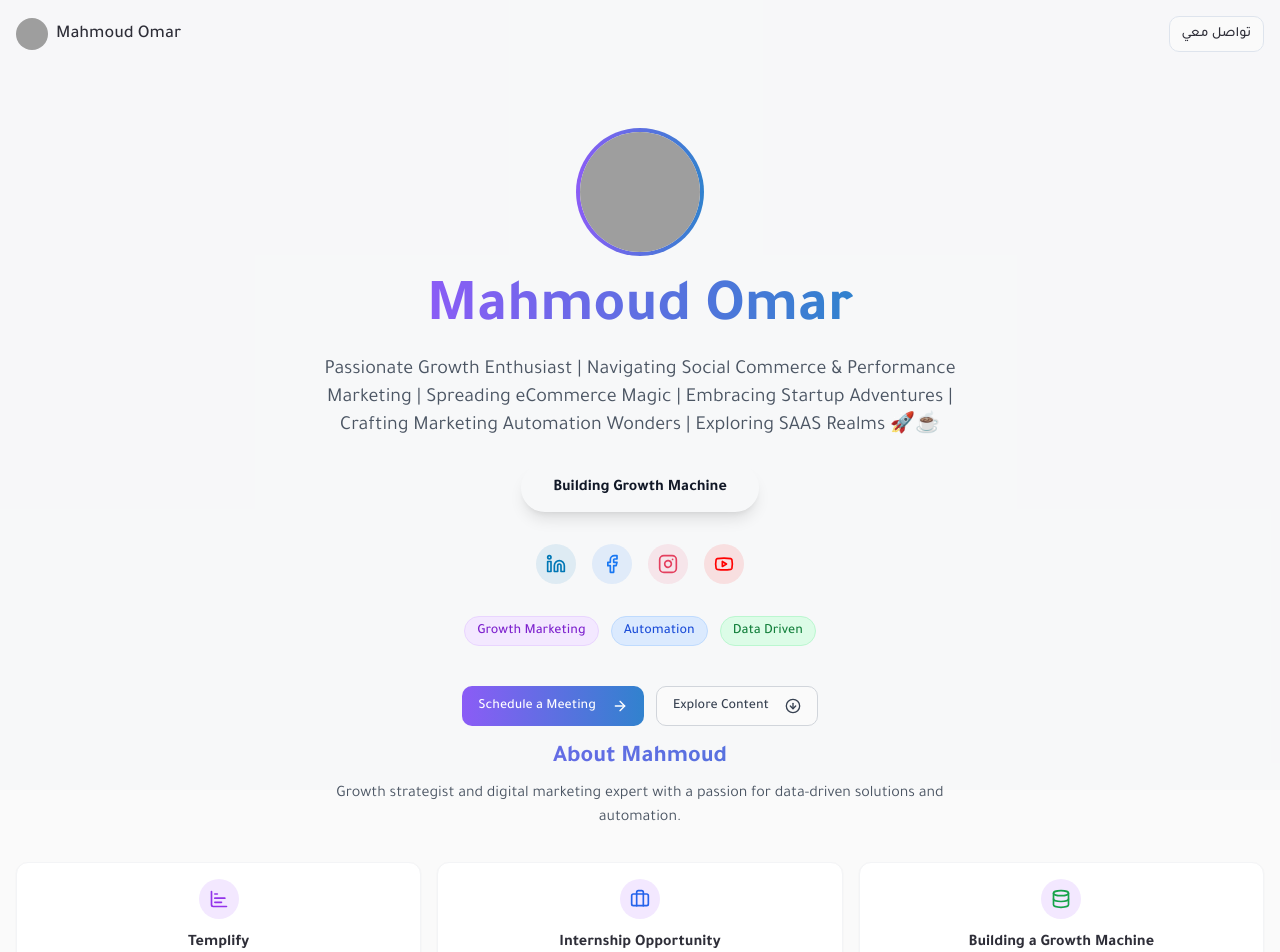
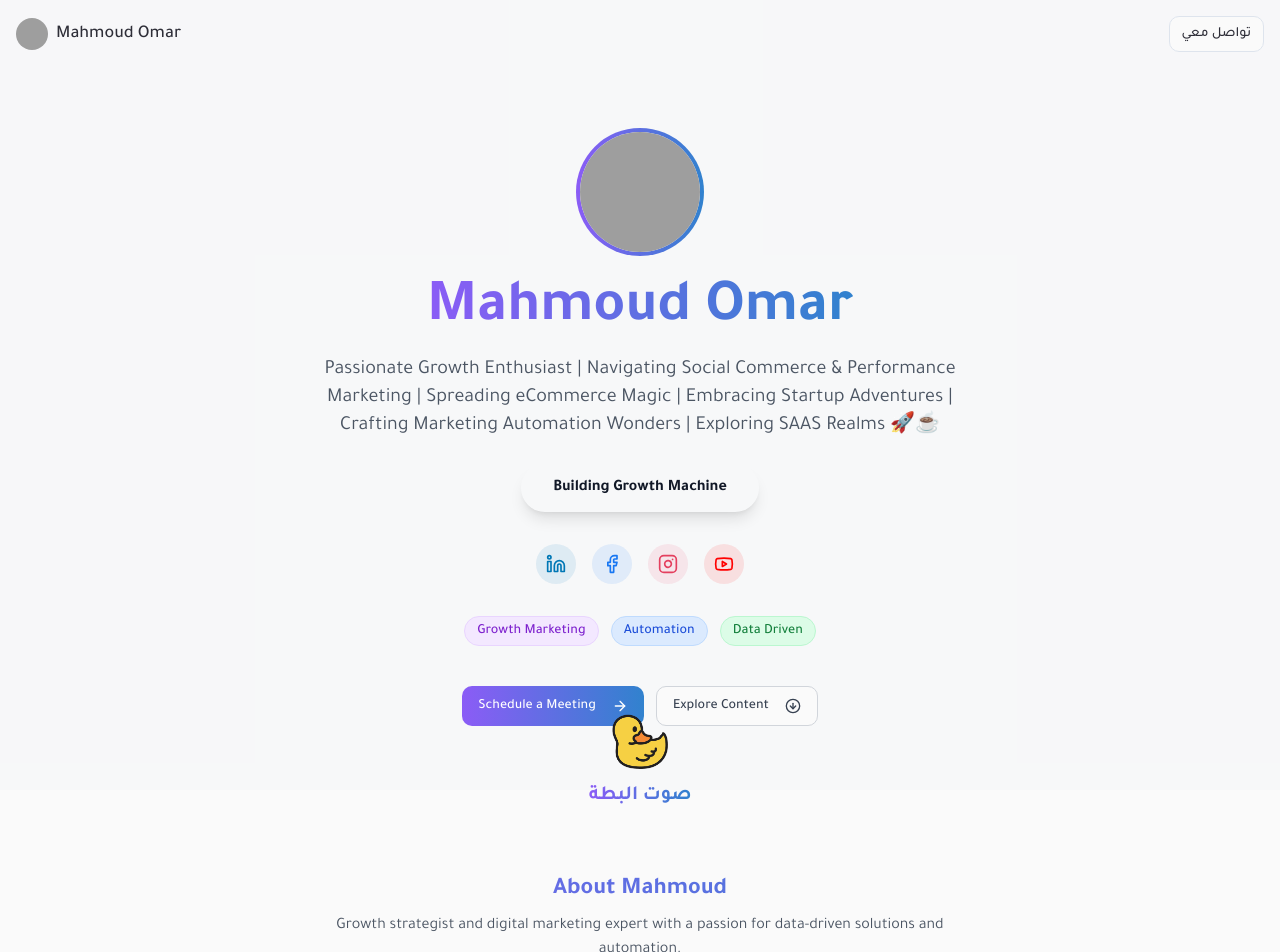
Before and after one commit to growthack88/mahmoud-omar-pulse, a React (Vite) app: page / in a window 1280 px wide. Shown: the top 952 px of the page. Built offline with nearby package versions, Linux system fonts and the light colour scheme; grey boxes are pictures that could not be loaded.

Commit message:
Add duck logo to About section

```diff
--- a/src/pages/Index.tsx
+++ b/src/pages/Index.tsx
@@ -49,6 +49,22 @@ const Index = () => {
         <HeroSection />
         <div className="container mx-auto px-4">
           <div className="relative z-10 -mt-20">
+            {/* Duck Logo Section */}
+            <div className="text-center mb-8">
+              <a
+                href="https://whatzduck.com"
+                target="_blank"
+                rel="noreferrer"
+                className="inline-block hover:scale-105 transition-transform duration-300"
+              >
+                <img
+                  src="/lovable-uploads/7f3a032d-df5e-48ee-a3fa-2baafc518a00.png"
+                  alt="Duck Logo"
+                  className="w-16 h-16 mx-auto mb-2"
+                />
+                <h2 className="text-xl font-bold text-gradient font-tajawal">صوت البطة</h2>
+              </a>
+            </div>
             <AboutSection />
           </div>
         </div>
```
Also changed, not shown: public/lovable-uploads/7f3a032d-df5e-48ee-a3fa-2baafc518a00.png (added).
